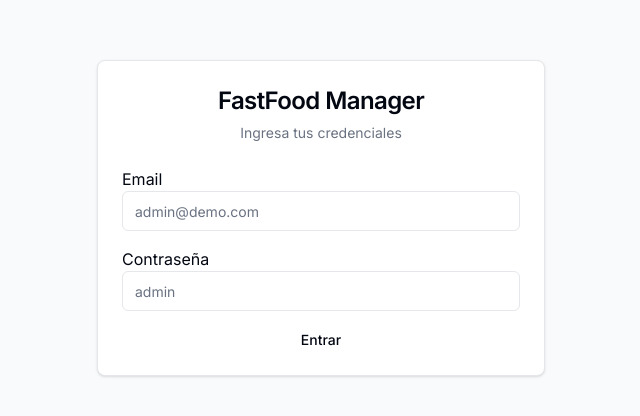
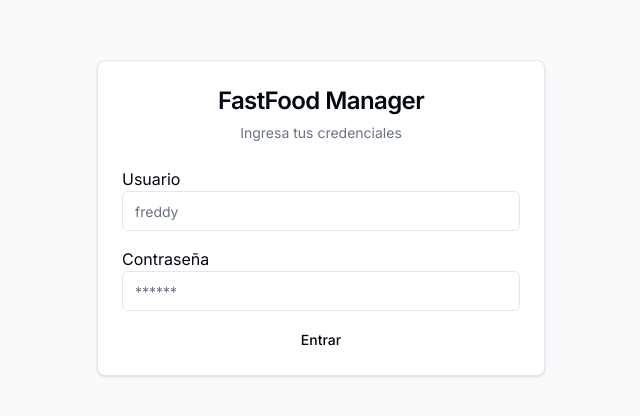
Before and after one commit to bizagencysas/fast-food-manager, a Next.js app: page /login in a window 1280 px wide. Shown: the part 182-598 px from the top of the page, without its empty margins (319-959 px from the left). Built offline with nearby package versions, Linux system fonts and the light colour scheme.

Commit message:
Fix login form to accept username

```diff
--- a/src/app/login/page.tsx
+++ b/src/app/login/page.tsx
@@ -16,24 +16,19 @@ export default function LoginPage() {
 
     const handleLogin = async (e: React.FormEvent) => {
         e.preventDefault()
-        // Since we didn't wrap app with SessionProvider yet, we might mostly rely on server actions or just trying it.
-        // Actually next-auth v5 works best with server actions, but for client component:
         try {
-            // Note: Client side signIn from next-auth/react is standard for Credentials?
-            // Wait, for NextAuth v5 (Auth.js), recommended way is server action.
-            // I'll simulate a server action for clarity or use REST.
-            // Let's stick to simple form submission for now or mock it if complex to setup SessionProvider.
-            // Actually, I'll assume standard setup.
+            const result = await signIn("credentials", {
+                email,
+                password,
+                redirect: false
+            })
 
-            // Temporary: hardcoded redirect for demo if Auth setup is tricky without SessionProvider
-            if (email === 'admin@demo.com') {
-                // Mock success
+            if (result?.error) {
+                setError("Credenciales incorrectas")
+            } else {
                 router.push('/')
-                return
+                router.refresh()
             }
-
-            // Real attempt (will fail if provider not wrapped or API not perfect)
-            // await signIn("credentials", { email, password, redirectTo: "/" })
         } catch (err) {
             setError("Error al iniciar sesión")
         }
@@ -49,12 +44,12 @@ export default function LoginPage() {
                 <CardContent>
                     <form onSubmit={handleLogin} className="space-y-4">
                         <div className="space-y-2">
-                            <label>Email</label>
+                            <label>Usuario</label>
                             <Input
-                                type="email"
+                                type="text"
                                 value={email}
                                 onChange={e => setEmail(e.target.value)}
-                                placeholder="admin@demo.com"
+                                placeholder="freddy"
                             />
                         </div>
                         <div className="space-y-2">
@@ -63,7 +58,7 @@ export default function LoginPage() {
                                 type="password"
                                 value={password}
                                 onChange={e => setPassword(e.target.value)}
-                                placeholder="admin"
+                                placeholder="******"
                             />
                         </div>
                         {error && <p className="text-red-500 text-sm">{error}</p>}
```
